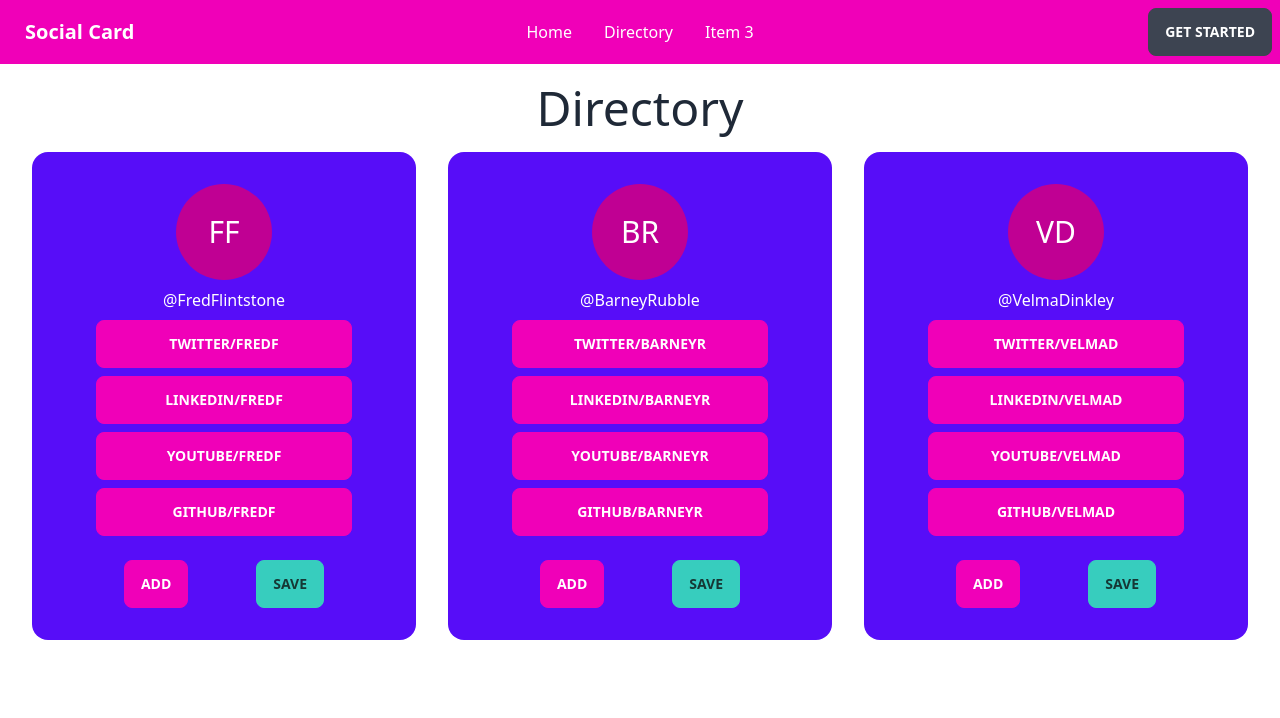
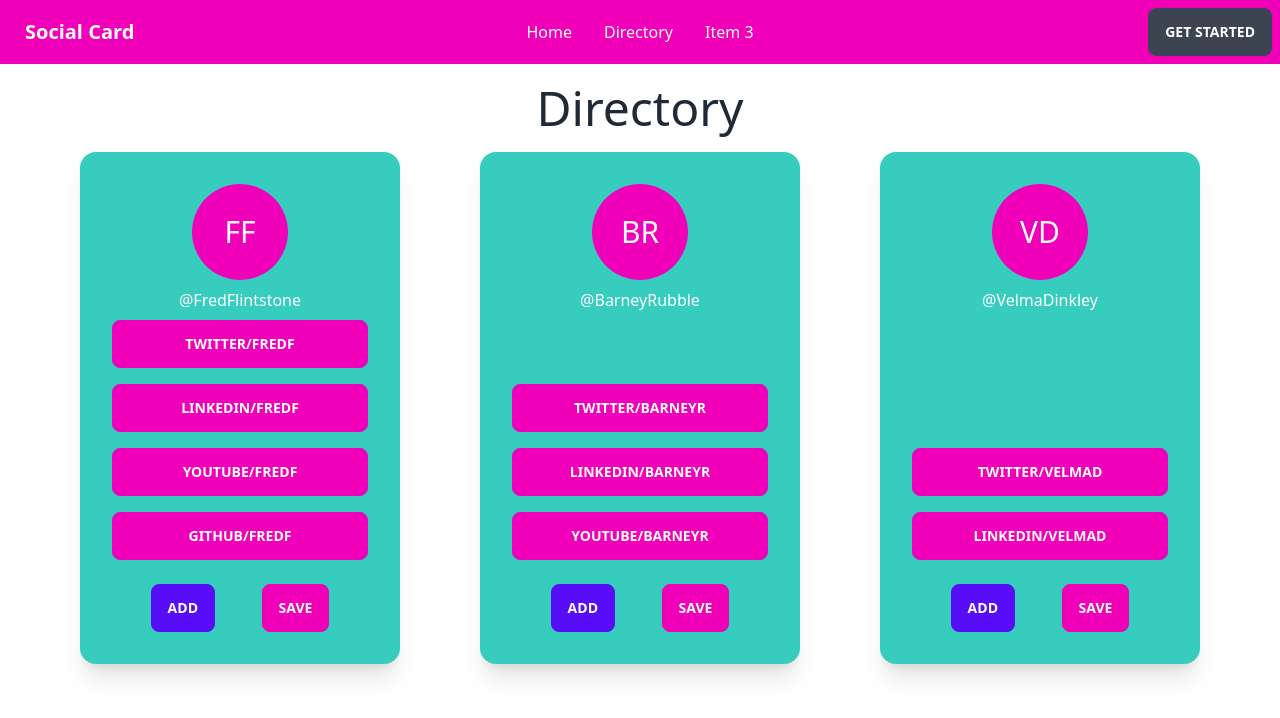
Before and after one commit to Nomnivore/social-card, a React (Create React App) app in the folder client/: page /directory in a window 1280 px wide. Shown: the top 718 px of the page. Built offline with nearby package versions, Linux system fonts and the light colour scheme.

Commit message:
array-changes

```diff
--- a/client/src/App.js
+++ b/client/src/App.js
@@ -1,5 +1,5 @@
 import { Routes, Route } from "react-router-dom";
-import NavbarComponent from "./components/NavbarComponent";
+import Navbar from "./components/Navbar";
 import Home from "./pages/Home";
 import Directory from "./pages/Directory";
 
@@ -7,7 +7,7 @@ const App = () => {
   return (
     <>
       {/* layout elements like a navbar can go here */}
-      <NavbarComponent />
+      <Navbar />
       <Routes>
         <Route path="/" element={<Home />} />
         <Route path="/directory" element={<Directory />} />
--- /dev/null
+++ b/client/src/components/Avatar.jsx
@@ -0,0 +1,16 @@
+import PropTypes from "prop-types";
+
+function Avatar({ initials }) {
+  return (
+    <div className="avatar placeholder justify-center">
+      <div className="bg-secondary text-primary-content rounded-full w-24">
+        <span className="text-3xl">{initials}</span>
+      </div>
+    </div>
+  );
+}
+Avatar.propTypes = {
+  initials: PropTypes.string,
+};
+
+export default Avatar;
--- a/client/src/components/AvatarComponent.jsx
+++ /dev/null
@@ -1,17 +0,0 @@
-import { React } from "react";
-import PropTypes from "prop-types";
-
-function AvatarComponent(props) {
-  return (
-    <div className="avatar placeholder justify-center">
-      <div className="bg-secondary-focus text-secondary-content rounded-full w-24">
-        <span className="text-3xl">{props.initials}</span>
-      </div>
-    </div>
-  );
-}
-AvatarComponent.propTypes = {
-  initials: PropTypes.string,
-};
-
-export default AvatarComponent;
--- /dev/null
+++ b/client/src/components/Card.jsx
@@ -0,0 +1,29 @@
+import Avatar from "./Avatar";
+import Link from "./Link";
+import PropTypes from "prop-types";
+
+function Card({ cardInitials, userName, myLinks }) {
+  return (
+    <div className="card lg:card-side bg-accent shadow-xl  ">
+      <div className="card-body">
+        <Avatar initials={cardInitials} />
+        <p className="flex justify-center text-primary-content">{userName}</p>
+        <div className="grid gap-4 content-start">
+          {myLinks.map((object, i) => (
+            <Link linkName={object} key={i} />
+          ))}
+        </div>
+        <div className="card-actions flex justify-evenly pt-4 ">
+          <button className="btn btn-primary">Add</button>
+          <button className="btn btn-secondary">Save</button>
+        </div>
+      </div>
+    </div>
+  );
+}
+Card.propTypes = {
+  cardInitials: PropTypes.string,
+  userName: PropTypes.string,
+  myLinks: PropTypes.array,
+};
+export default Card;
--- a/client/src/components/CardComponent.jsx
+++ /dev/null
@@ -1,33 +0,0 @@
-import { React, Component } from "react";
-import AvatarComponent from "../components/AvatarComponent";
-import LinkComponent from "./LinkComponent";
-import PropTypes from "prop-types";
-
-function CardComponent(props) {
-  return (
-    <div className="card w-96 bg-primary text-primary-content ">
-      <div className="card-body">
-        <AvatarComponent initials={props.cardInitials} />
-
-        <p className="flex justify-center">{props.userName}</p>
-        <LinkComponent linkName={props.myLink1} />
-        <LinkComponent linkName={props.myLink2} />
-        <LinkComponent linkName={props.myLink3} />
-        <LinkComponent linkName={props.myLink4} />
-        <div className="card-actions flex justify-evenly pt-4 ">
-          <button className="btn btn-secondary">Add</button>
-          <button className="btn btn-accent">Save</button>
-        </div>
-      </div>
-    </div>
-  );
-}
-CardComponent.propTypes = {
-  cardInitials: PropTypes.string,
-  userName: PropTypes.string,
-  myLink1: PropTypes.string,
-  myLink2: PropTypes.string,
-  myLink3: PropTypes.string,
-  myLink4: PropTypes.string,
-};
-export default CardComponent;
--- /dev/null
+++ b/client/src/components/Link.jsx
@@ -0,0 +1,11 @@
+import PropTypes from "prop-types";
+
+function Link({ linkName }) {
+  return <button className="btn btn-wide btn-secondary">{linkName}</button>;
+}
+
+Link.propTypes = {
+  linkName: PropTypes.string,
+};
+
+export default Link;
--- a/client/src/components/LinkComponent.jsx
+++ /dev/null
@@ -1,17 +0,0 @@
-import React from "react";
-import PropTypes from "prop-types";
-
-function LinkComponent(props) {
-  return (
-    <div className="flex justify-center">
-      <div>
-        <button className="btn btn-wide btn-secondary">{props.linkName}</button>
-      </div>
-    </div>
-  );
-}
-LinkComponent.propTypes = {
-  linkName: PropTypes.string,
-};
-
-export default LinkComponent;
--- a/client/src/components/NavbarComponent.jsx
+++ b/client/src/components/Navbar.jsx
@@ -1,7 +1,6 @@
-import React from "react";
 import { Link } from "react-router-dom";
 
-function NavbarComponent() {
+function Navbar() {
   return (
     <div className="navbar bg-secondary text-secondary-content">
       <div className="navbar-start">
@@ -62,4 +61,4 @@ function NavbarComponent() {
   );
 }
 
-export default NavbarComponent;
+export default Navbar;
--- a/client/src/pages/Directory.js
+++ b/client/src/pages/Directory.js
@@ -1,33 +1,29 @@
-import CardComponent from "../components/CardComponent";
+import Card from "../components/Card";
 
 const Directory = () => {
   return (
     <div>
       <h1 className="text-5xl flex justify-center p-5">Directory</h1>
       <div className="flex justify-evenly">
-        <CardComponent
+        <Card
           cardInitials="FF"
           userName="@FredFlintstone"
-          myLink1="Twitter/FredF"
-          myLink2="Linkedin/FredF"
-          myLink3="Youtube/FredF"
-          myLink4="Github/FredF"
+          myLinks={[
+            "Twitter/FredF",
+            "Linkedin/FredF",
+            "Youtube/FredF",
+            "Github/FredF",
+          ]}
         />
-        <CardComponent
+        <Card
           cardInitials="BR"
           userName="@BarneyRubble"
-          myLink1="Twitter/BarneyR"
-          myLink2="Linkedin/BarneyR"
-          myLink3="Youtube/BarneyR"
-          myLink4="Github/BarneyR"
+          myLinks={["Twitter/BarneyR", "Linkedin/BarneyR", "Youtube/BarneyR"]}
         />
-        <CardComponent
+        <Card
           cardInitials="VD"
           userName="@VelmaDinkley"
-          myLink1="Twitter/VelmaD"
-          myLink2="Linkedin/VelmaD"
-          myLink3="Youtube/VelmaD"
-          myLink4="Github/VelmaD"
+          myLinks={["Twitter/VelmaD", "Linkedin/VelmaD"]}
         />
       </div>
     </div>
```
Also changed, not shown: client/.eslintrc.json.
